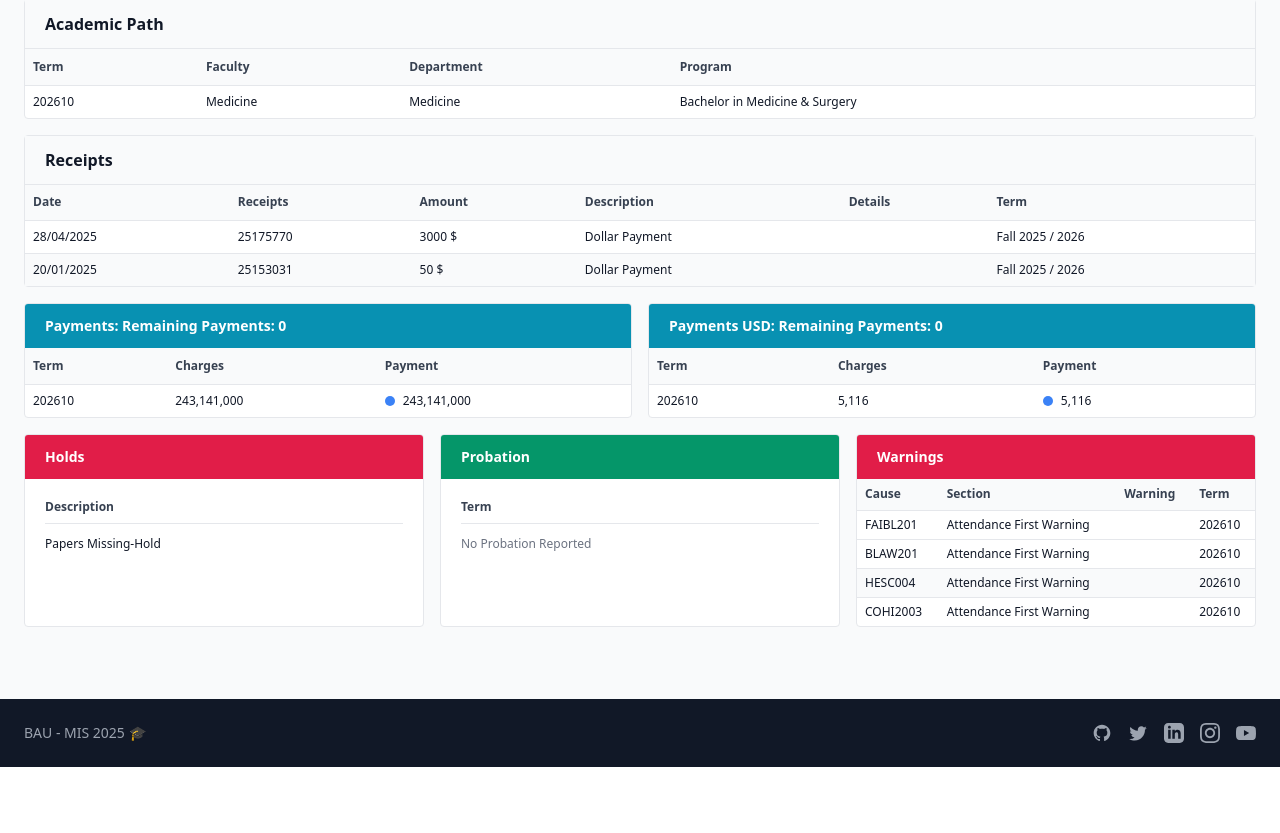
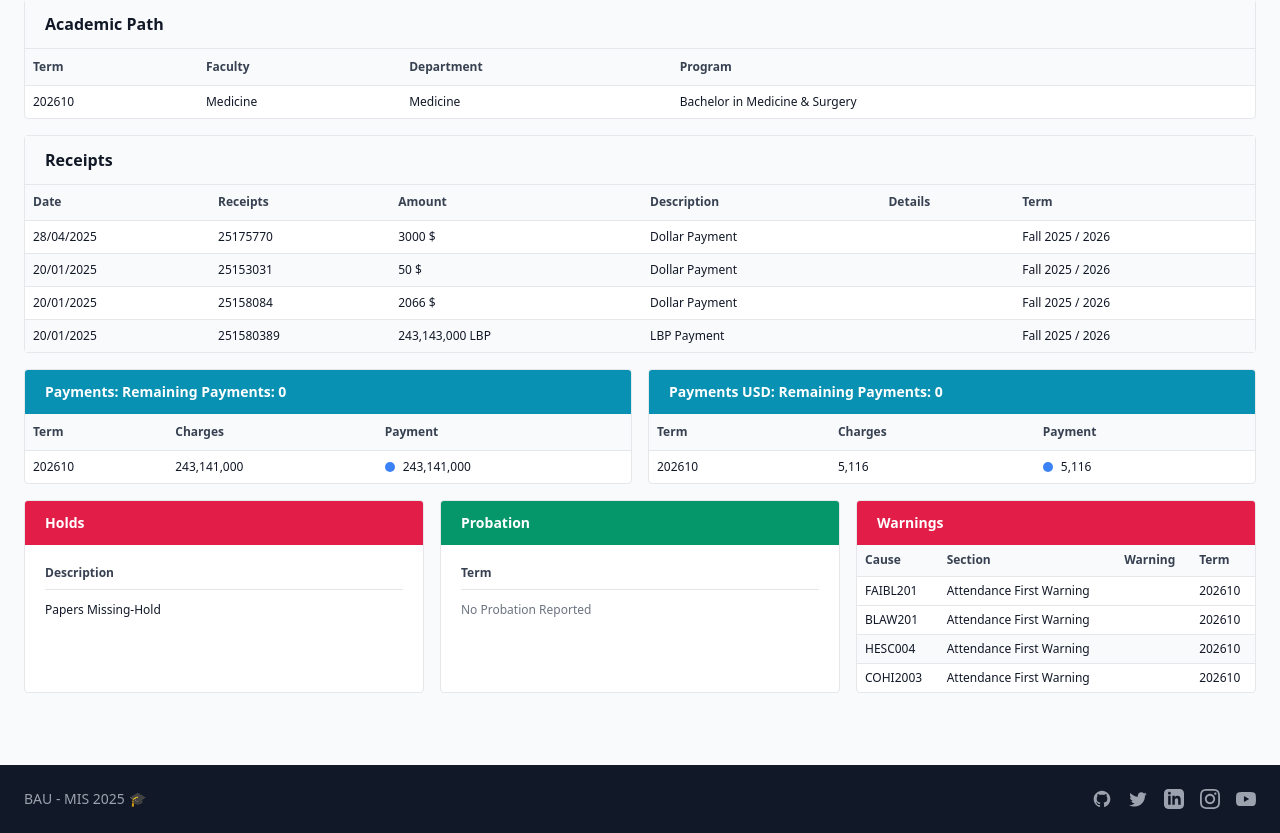
Before and after one commit to Ammarmarwan3/student-portal, a Next.js app: page /dashboard in a window 1280 px wide. Shown: the part 1527-2360 px from the top of the page. Before the commit the page ends 2294 px from the top, so only its background shows below. Built offline with nearby package versions, Linux system fonts and the light colour scheme.

Commit message:
Add payment rows to dashboard table

```diff
--- a/src/app/dashboard/page.tsx
+++ b/src/app/dashboard/page.tsx
@@ -448,6 +448,22 @@ export default function DashboardPage() {
                     <TableCell className="text-xs text-gray-900 py-2"></TableCell>
                     <TableCell className="text-xs text-gray-900 py-2">Fall 2025 / 2026</TableCell>
                   </TableRow>
+                  <TableRow className="border-b border-gray-200">
+                    <TableCell className="text-xs text-gray-900 py-2">20/01/2025</TableCell>
+                    <TableCell className="text-xs text-gray-900 py-2">25158084</TableCell>
+                    <TableCell className="text-xs text-gray-900 py-2">2066 $</TableCell>
+                    <TableCell className="text-xs text-gray-900 py-2">Dollar Payment</TableCell>
+                    <TableCell className="text-xs text-gray-900 py-2"></TableCell>
+                    <TableCell className="text-xs text-gray-900 py-2">Fall 2025 / 2026</TableCell>
+                  </TableRow>
+                  <TableRow className="bg-gray-50 border-b border-gray-200">
+                    <TableCell className="text-xs text-gray-900 py-2">20/01/2025</TableCell>
+                    <TableCell className="text-xs text-gray-900 py-2">251580389</TableCell>
+                    <TableCell className="text-xs text-gray-900 py-2">243,143,000 LBP</TableCell>
+                    <TableCell className="text-xs text-gray-900 py-2">LBP Payment</TableCell>
+                    <TableCell className="text-xs text-gray-900 py-2"></TableCell>
+                    <TableCell className="text-xs text-gray-900 py-2">Fall 2025 / 2026</TableCell>
+                  </TableRow>
                 </TableBody>
               </Table>
             </div>
```
